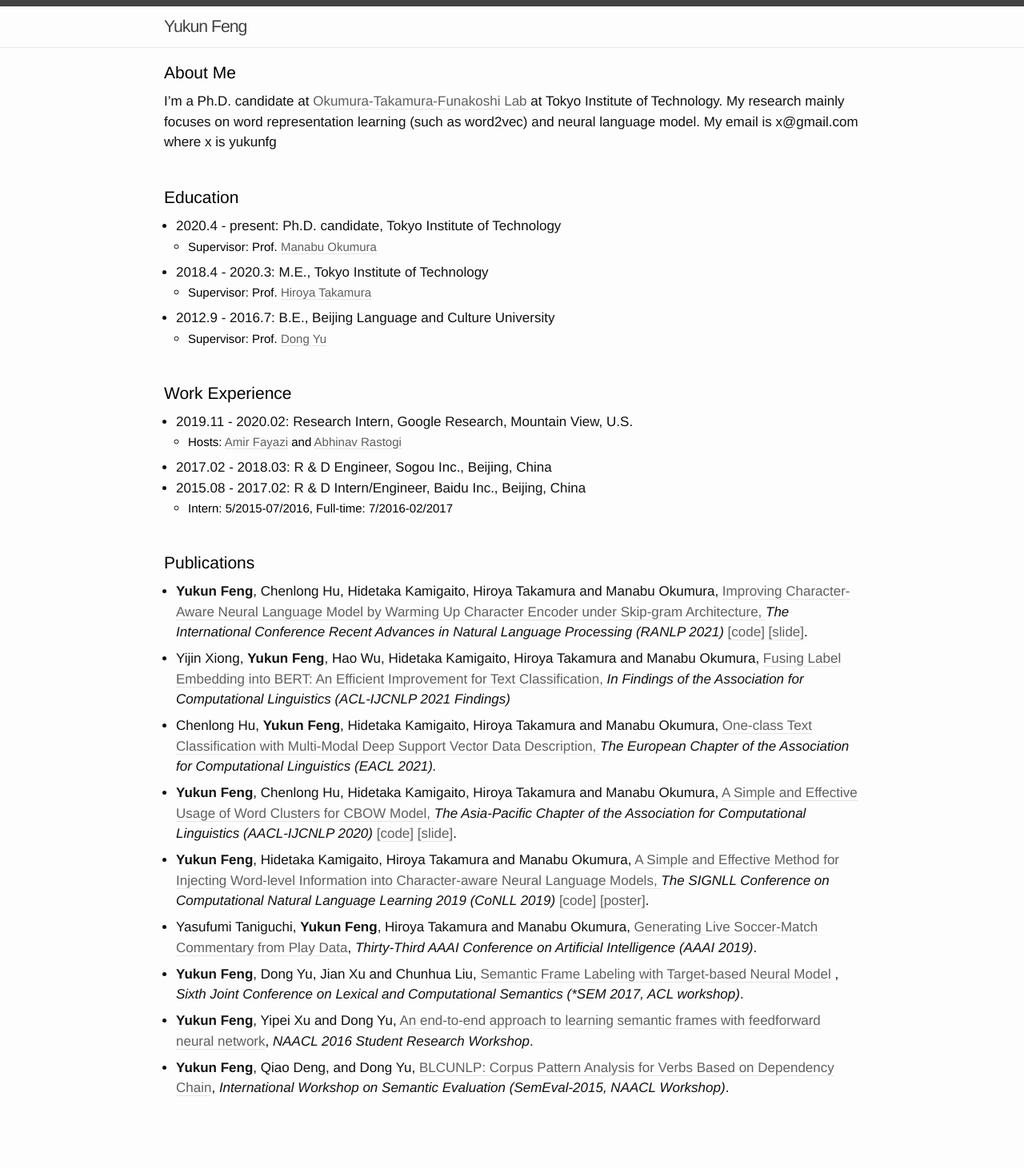
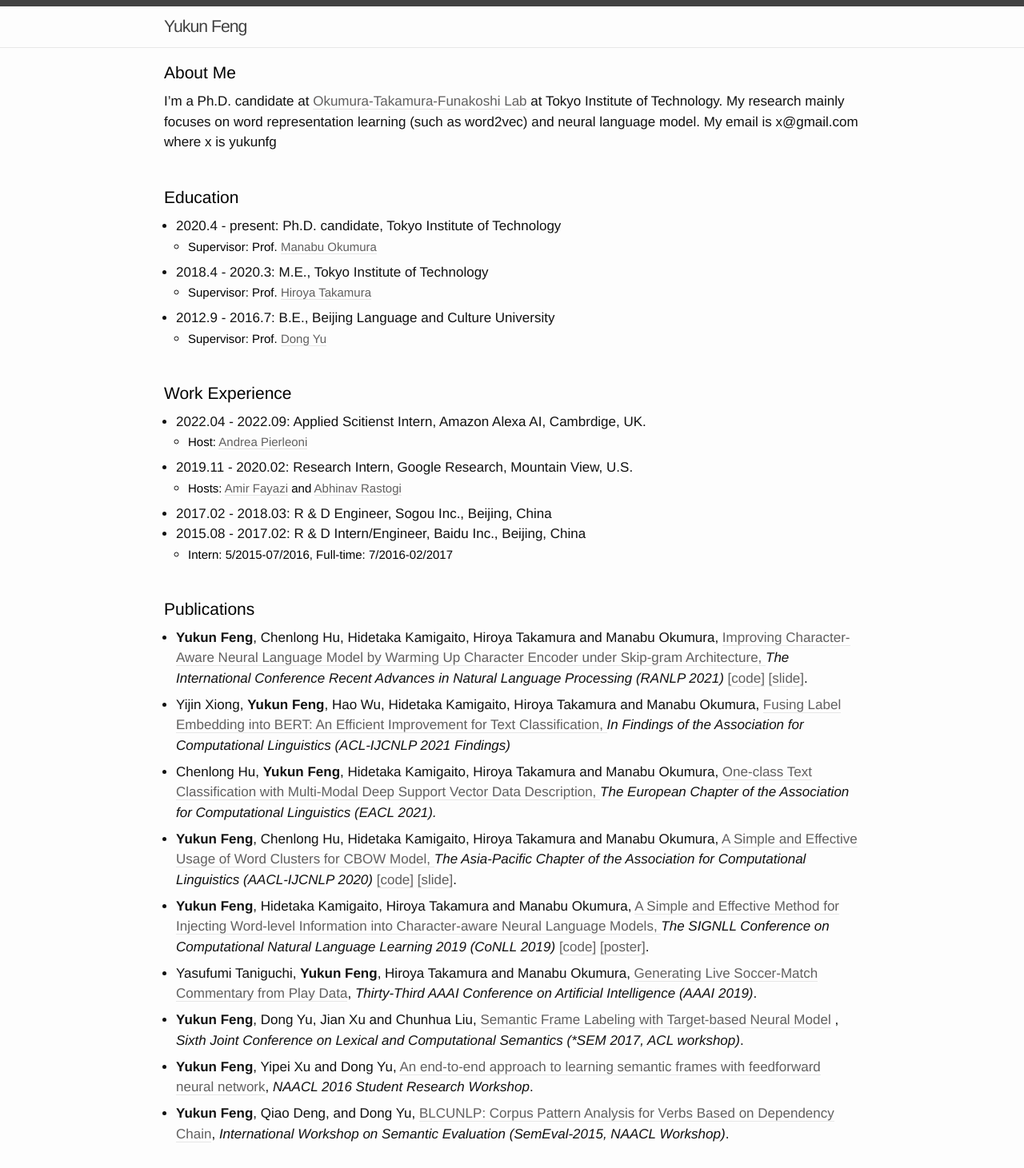
Before and after one commit to yukunfeng/yukunfeng.github.io, a Jekyll site: the page built from index.md, in a window 1280 px wide. Shown: the whole page at 80% size. Built offline with Jekyll 4.4.1, drawn with Linux system fonts in a browser that asks for light colours; before the commit the page ends 1404 px from its top, so only the background shows below that.

Commit message:
add amazon internship

```diff
--- a/index.md
+++ b/index.md
@@ -36,6 +36,8 @@ representation learning (such as word2vec) and neural language model. My email i
 <br>
 
 <p style="color:black;font-size:21px;font-weight:Semibold">Work Experience</p>
+- 2022.04 - 2022.09: Applied Scitienst Intern, Amazon Alexa AI, Cambrdige, UK.
+    - <p style="color:black;font-size:15px;font-weight:Semibold"> Host: <a id="link" class="underline" href="https://scholar.google.co.uk/citations?user=4qU3GDIAAAAJ&hl=en">Andrea Pierleoni</a> </p>
 - 2019.11 - 2020.02: Research Intern, Google Research, Mountain View, U.S.
     - <p style="color:black;font-size:15px;font-weight:Semibold"> Hosts: <a id="link" class="underline" href="https://www.linkedin.com/in/amir-fayazi-aba57831/">Amir Fayazi</a> and <a id="link" class="underline" href="https://www.linkedin.com/in/abhinav-rastogi-0a466934/">Abhinav Rastogi</a> </p>
 - 2017.02 - 2018.03: R & D Engineer, Sogou Inc., Beijing, China
```
